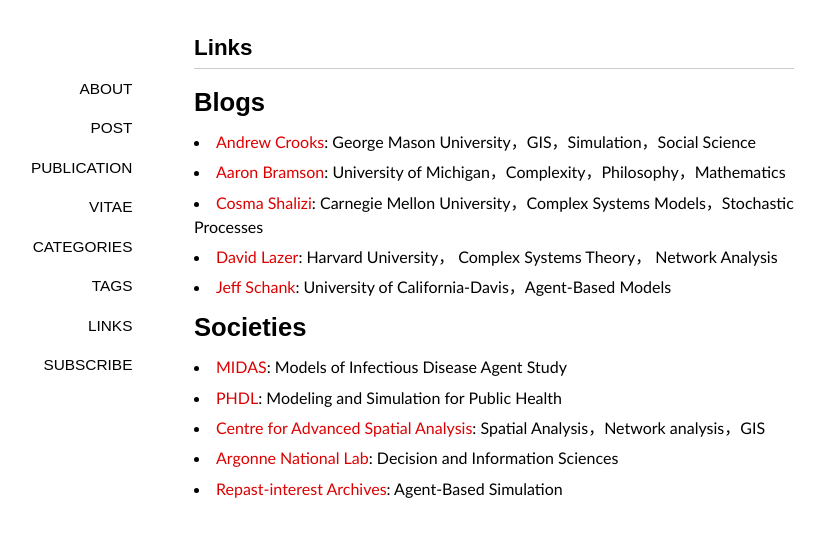
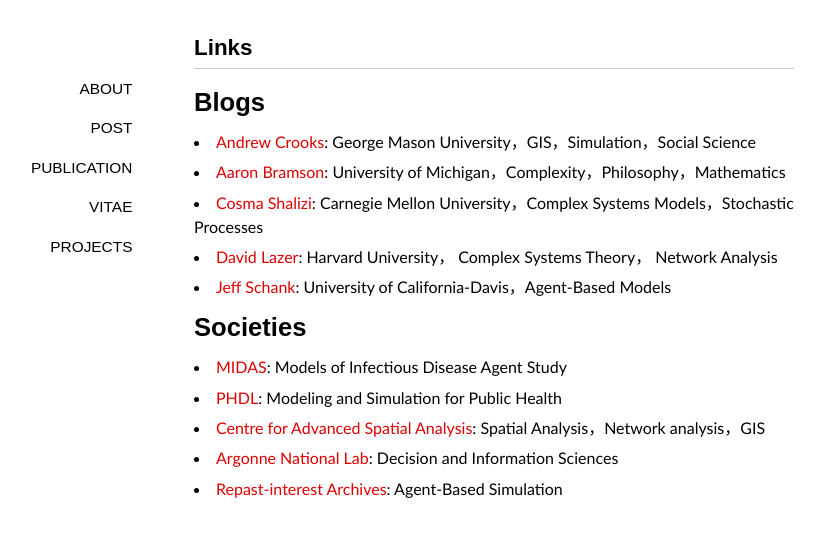
Before and after one commit to shiyiwen/shiyiwen.github.io, a Jekyll site: the page built from links/index.md, in a window 1280 px wide. Shown: the top 537 px of the page, without its empty margins (146-971 px from the left). Built offline with Jekyll 4.4.1, drawn with Linux system fonts in a browser that asks for light colours; some web fonts are replaced; Markdown is read by kramdown in place of the engine named in the settings; comment, search, counter and statistics services are not loaded.

Commit message:
update default.html

```diff
--- a/_layouts/default.html
+++ b/_layouts/default.html
@@ -22,10 +22,11 @@
  	<span><a title="publication" class="" href="{{ site.url }}/publication/">publication</a></span>
  <!--        <span><a title="guestbook" class="" href="{{ site.url }}/guestbook/">guestbook</a></span>	-->
         <span><a title="vitae" class="" href="{{ site.url }}/vitae/">vitae</a></span>
-        <span><a title="categories" class="" href="{{ site.url }}/categories/">categories</a></span>
-        <span><a title="tags" class="" href="{{ site.url }}/tags/">tags</a></span>
+        <span><a title="projects" class="" href="{{ site.url }}/projects/">projects</a></span>
+ <!--          <span><a title="tags" class="" href="{{ site.url }}/tags/">tags</a></span>
         <span><a title="links" class="" href="{{ site.url }}/links/">links</a></span>
         <span><a title="subscribe by RSS" class="" href="{{ site.url }}/feed/">subscribe</a></span>
+-->
         </nav>
         <article class="content">
         {{ content }}
```
